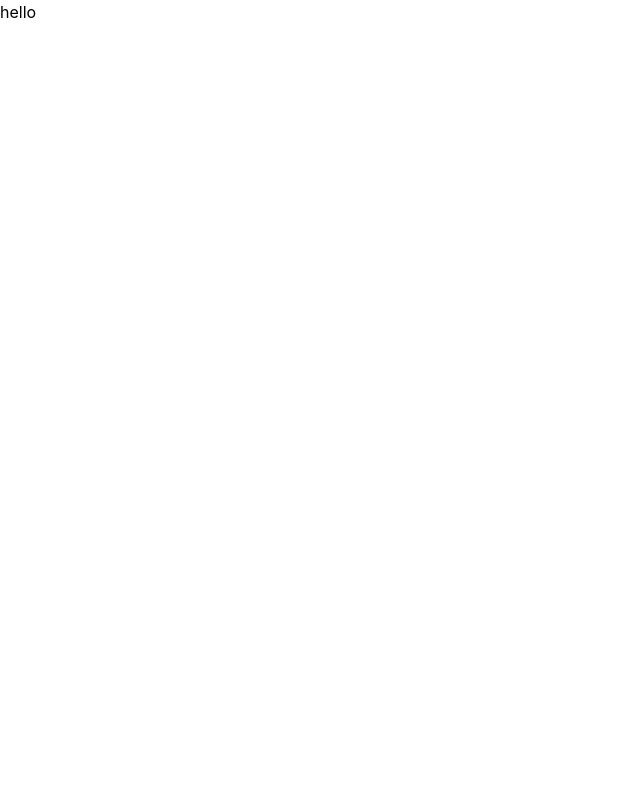
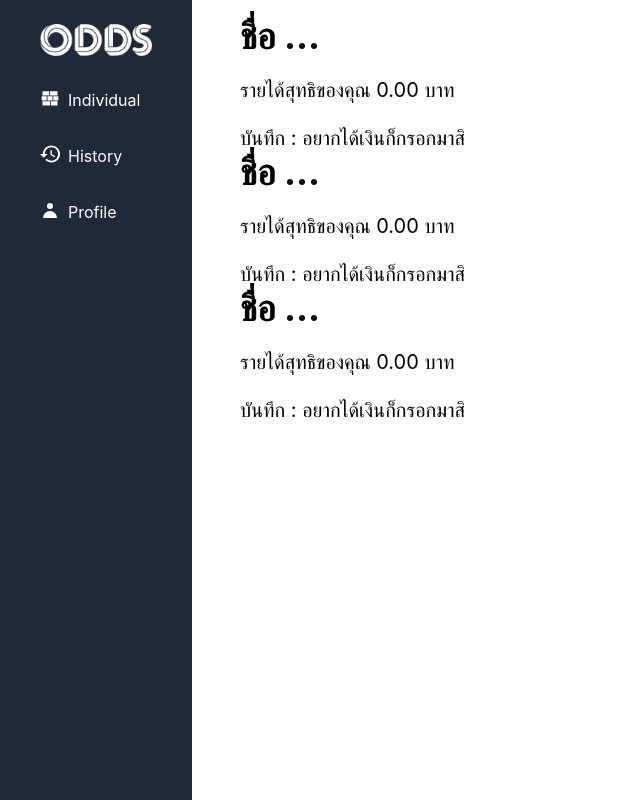
Before and after one commit to Fahlalla/workingrecord-fe, a React (Create React App) app: page /profile in a window 1280 px wide. Shown: the whole page, without its empty margins (0-640 px from the left). Built offline with nearby package versions, Linux system fonts and the light colour scheme.

Commit message:
add Profile Infomation component

```diff
--- /dev/null
+++ b/src/Component/Profile/BankAccountInfo.js
@@ -0,0 +1,13 @@
+const BankAccountInfo = () => {
+    return (
+        <div className="flex h-auto">
+            <div className="flex flex-col space-y-5">
+                <div className="font-bold text-4xl">ชื่อ ...</div>
+                <div className="text-xl">รายได้สุทธิของคุณ 0.00 บาท</div>
+                <div className="text-xl">บันทึก : อยากได้เงินก็กรอกมาสิ</div>
+            </div>
+        </div>
+    );
+};
+
+export default BankAccountInfo;
--- /dev/null
+++ b/src/Component/Profile/PersonalInfo.js
@@ -0,0 +1,13 @@
+const PersonalInfo = () => {
+    return (
+        <div className="flex h-auto">
+            <div className="flex flex-col space-y-5">
+                <div className="font-bold text-4xl">ชื่อ ...</div>
+                <div className="text-xl">รายได้สุทธิของคุณ 0.00 บาท</div>
+                <div className="text-xl">บันทึก : อยากได้เงินก็กรอกมาสิ</div>
+            </div>
+        </div>
+    );
+};
+
+export default PersonalInfo;
--- /dev/null
+++ b/src/Component/Profile/SiteInfo.js
@@ -0,0 +1,13 @@
+const SiteInfo = () => {
+    return (
+        <div className="flex h-auto">
+            <div className="flex flex-col space-y-5">
+                <div className="font-bold text-4xl">ชื่อ ...</div>
+                <div className="text-xl">รายได้สุทธิของคุณ 0.00 บาท</div>
+                <div className="text-xl">บันทึก : อยากได้เงินก็กรอกมาสิ</div>
+            </div>
+        </div>
+    );
+};
+
+export default SiteInfo;
--- a/src/page/Profile.js
+++ b/src/page/Profile.js
@@ -1,9 +1,21 @@
-import React from 'react'
+import Menubar from "../Component/Menubar";
+import PersonalInfo from "../Component/Profile/PersonalInfo";
+import SiteInfo from "../Component/Profile/SiteInfo";
+import BankAccountInfo from "../Component/Profile/BankAccountInfo";
 
-export default function Profile() {
+const ProfilePage = () => {
     return (
-        <div>
-            hello
+        <div className="flex h-full w-full">
+            <div className="flex items-start content-start h-full">
+                <Menubar />
+            </div>
+            <div className="flex flex-col w-full pt-4 px-12">
+                <PersonalInfo />
+                <SiteInfo />
+                <BankAccountInfo />
+            </div>
         </div>
-    )
-}
+
+    );
+};
+export default ProfilePage;
```
